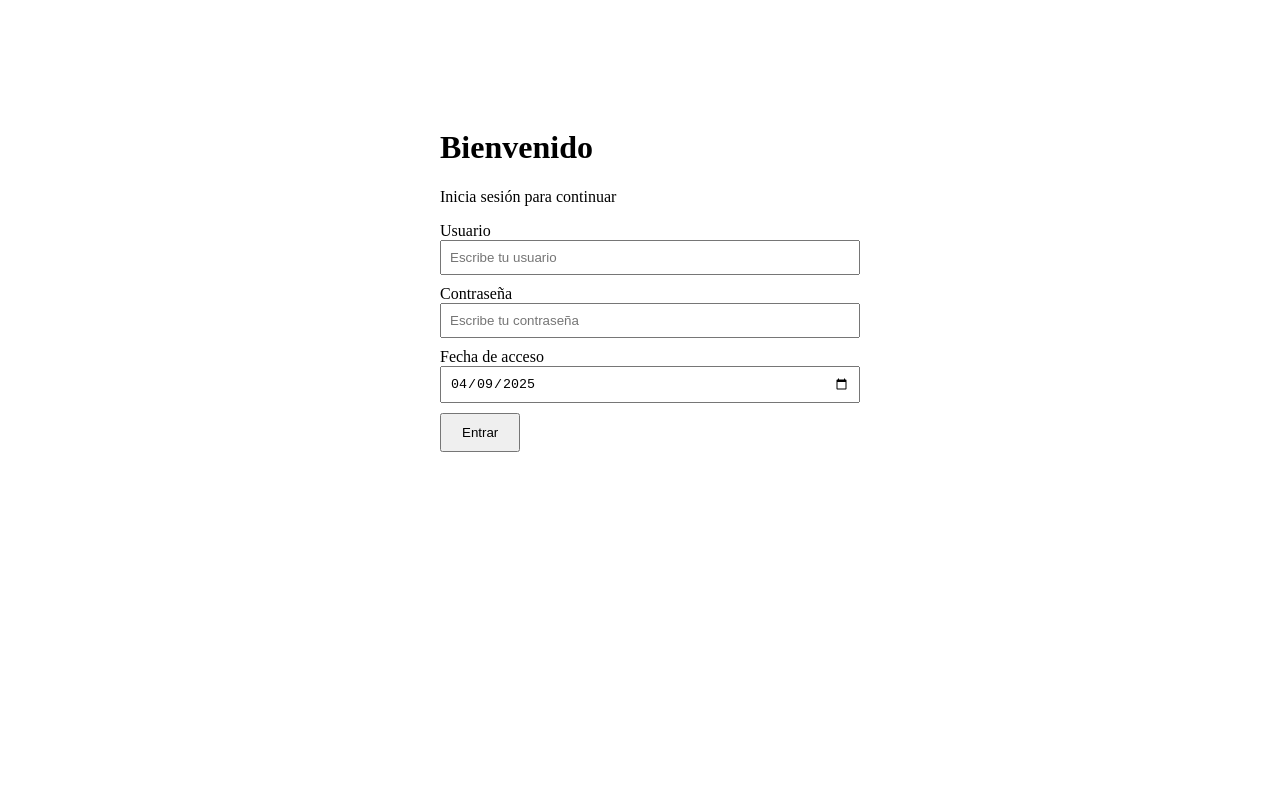
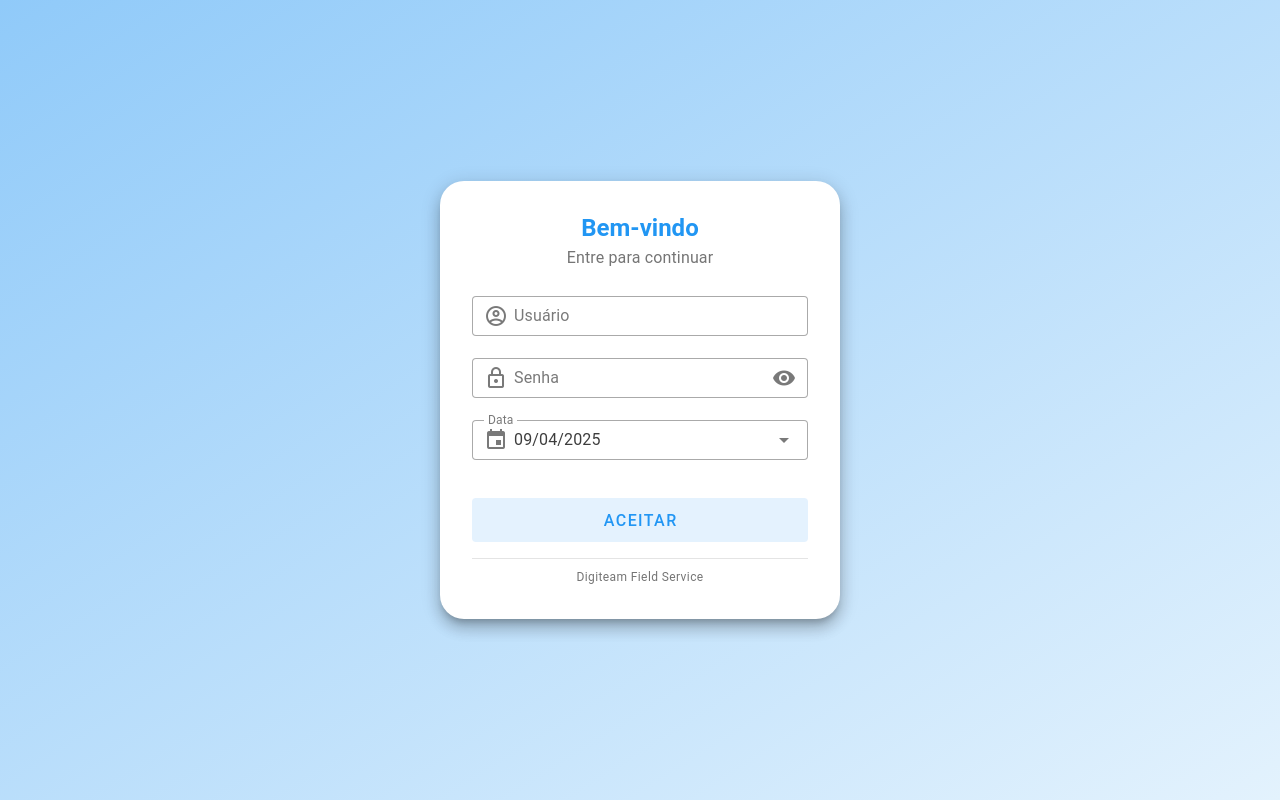
Before and after one commit to RichardLeyvaP/license_management, a Vue app: page / in a window 1280 px wide. Built offline with nearby package versions, Linux system fonts and the light colour scheme.

Commit message:
The login is already with Vuetify

```diff
--- a/src/App.vue
+++ b/src/App.vue
@@ -1,4 +1,5 @@
 <template>
-  <router-view />
-
+  <v-app>
+    <router-view />
+  </v-app>
 </template>
--- a/src/main.js
+++ b/src/main.js
@@ -5,12 +5,14 @@ import router from './router'
 import { createPinia } from 'pinia'
 import { useAuthStore } from './store/auth'
 import { initLocalStorage } from './services/localStorage.service'
+import { vuetify } from './plugins/vuetify'
 
 
 initLocalStorage()
 const app = createApp(App)
 const pinia = createPinia()
 
+app.use(vuetify)
 app.use(pinia)
 app.use(router)
 
--- /dev/null
+++ b/src/pages/LoginPage copy.vue
@@ -0,0 +1,92 @@
+<template>
+  <div class="login min-h-screen flex items-center justify-center bg-gradient-to-br from-blue-200 via-blue-100 to-white p-6">
+    <div class="bg-white rounded-2xl shadow-lg w-full max-w-md p-8 space-y-6">
+      <div class="text-center">
+        <h1 class="text-3xl font-bold text-blue-700 mb-2">Bienvenido</h1>
+        <p class="text-gray-600">Inicia sesión para continuar</p>
+      </div>
+
+      <form @submit.prevent="onLogin" class="space-y-4">
+        <div>
+          <label class="block text-sm font-semibold text-gray-700 mb-1">Usuario</label>
+          <input
+            v-model="username"
+            type="text"
+            placeholder="Escribe tu usuario"
+            class="w-full px-4 py-2 border border-gray-300 rounded-lg focus:outline-none focus:ring-2 focus:ring-blue-400"
+          />
+        </div>
+
+        <div>
+          <label class="block text-sm font-semibold text-gray-700 mb-1">Contraseña</label>
+          <input
+            v-model="password"
+            type="password"
+            placeholder="Escribe tu contraseña"
+            class="w-full px-4 py-2 border border-gray-300 rounded-lg focus:outline-none focus:ring-2 focus:ring-blue-400"
+          />
+        </div>
+
+        <div>
+          <label class="block text-sm font-semibold text-gray-700 mb-1">Fecha de acceso</label>
+          <input
+            v-model="accessDate"
+            type="date"
+            class="w-full px-4 py-2 border border-gray-300 rounded-lg focus:outline-none focus:ring-2 focus:ring-blue-400"
+          />
+        </div>
+
+        <button
+          type="submit"
+          class="w-full bg-blue-600 text-white font-semibold py-2 rounded-lg hover:bg-blue-700 transition duration-300"
+        >
+          Entrar
+        </button>
+
+        <p v-if="error" class="text-red-600 text-center text-sm mt-2">{{ error }}</p>
+      </form>
+    </div>
+  </div>
+</template>
+
+<script setup>
+import { ref } from 'vue'
+import { useAuthStore } from '../store/auth'
+
+const username = ref('')
+const password = ref('')
+const accessDate = ref(new Date().toISOString().substring(0, 10)) // Fecha actual
+const error = ref('')
+const auth = useAuthStore()
+
+const onLogin = async () => {
+  try {
+    await auth.login({
+      username: username.value,
+      password: password.value,
+      date: accessDate.value
+    })
+    // router.push('/dashboard')
+  } catch (err) {
+    error.value = err.message
+  }
+}
+</script>
+<style scoped>
+.login {
+  max-width: 400px;
+  margin: auto;
+  padding-top: 100px;
+}
+input {
+  display: block;
+  margin-bottom: 10px;
+  width: 100%;
+  padding: 8px;
+}
+button {
+  padding: 10px 20px;
+  color: #000;
+  background: #000;
+}
+</style>
--- a/src/pages/LoginPage.vue
+++ b/src/pages/LoginPage.vue
@@ -1,90 +1,218 @@
 <template>
-  <div class="login min-h-screen flex items-center justify-center bg-gradient-to-br from-blue-200 via-blue-100 to-white p-6">
-    <div class="bg-white rounded-2xl shadow-lg w-full max-w-md p-8 space-y-6">
-      <div class="text-center">
-        <h1 class="text-3xl font-bold text-blue-700 mb-2">Bienvenido</h1>
-        <p class="text-gray-600">Inicia sesión para continuar</p>
-      </div>
+  <v-snackbar class="mt-12" location="right top" :timeout="sb_timeout" :color="sb_type" elevation="24"
+    :multi-line="true" vertical v-model="snackbar">
+    <v-row>
+      <v-col md="2">
+        <v-avatar :icon="sb_icon" color="sb_type" size="40"></v-avatar>
+      </v-col>
+      <v-col md="10">
+        <h4>{{ sb_title }}</h4>
+        {{ sb_message }}
+      </v-col>
+    </v-row>
+  </v-snackbar>
 
-      <form @submit.prevent="onLogin" class="space-y-4">
-        <div>
-          <label class="block text-sm font-semibold text-gray-700 mb-1">Usuario</label>
-          <input
-            v-model="username"
-            type="text"
-            placeholder="Escribe tu usuario"
-            class="w-full px-4 py-2 border border-gray-300 rounded-lg focus:outline-none focus:ring-2 focus:ring-blue-400"
-          />
-        </div>
+  <div
+  class="d-flex align-center justify-center"
+  style="min-height: 100%; background: linear-gradient(to bottom right, #90CAF9, #E3F2FD);"
+>
+  <v-container fluid>
+    <v-row justify="center">
+      <v-col
+        cols="11"
+        sm="6"
+        md="5"
+        lg="4"
+        xl="2"
+      >
+        <v-card elevation="10" class="pa-8" rounded="xl">
+          <v-form ref="form" v-model="valid" enctype="multipart/form-data">
+            <div class="text-center mb-6">
+              <h2 class="text-h5 font-weight-bold text-blue">Bem-vindo</h2>
+              <div class="text-subtitle-1 text-grey-darken-1">Entre para continuar</div>
+            </div>
 
-        <div>
-          <label class="block text-sm font-semibold text-gray-700 mb-1">Contraseña</label>
-          <input
-            v-model="password"
-            type="password"
-            placeholder="Escribe tu contraseña"
-            class="w-full px-4 py-2 border border-gray-300 rounded-lg focus:outline-none focus:ring-2 focus:ring-blue-400"
-          />
-        </div>
+            <v-text-field
+              v-model="editedItem.email"
+              label="Usuário"
+              prepend-inner-icon="mdi-account-circle-outline"
+              variant="outlined"
+              :density="$vuetify.display.smAndDown ? 'comfortable' : 'compact'"
+            />
 
-        <div>
-          <label class="block text-sm font-semibold text-gray-700 mb-1">Fecha de acceso</label>
-          <input
-            v-model="accessDate"
-            type="date"
-            class="w-full px-4 py-2 border border-gray-300 rounded-lg focus:outline-none focus:ring-2 focus:ring-blue-400"
-          />
-        </div>
+            <v-text-field
+              v-model="editedItem.password"
+              label="Senha"
+              :append-inner-icon="visible ? 'mdi-eye-off' : 'mdi-eye'"
+              :type="visible ? 'text' : 'password'"
+              prepend-inner-icon="mdi-lock-outline"
+              @click:append-inner="visible = !visible"
+              variant="outlined"
+              :density="$vuetify.display.smAndDown ? 'comfortable' : 'compact'"
+            />
 
-        <button
-          type="submit"
-          class="w-full bg-blue-600 text-white font-semibold py-2 rounded-lg hover:bg-blue-700 transition duration-300"
-        >
-          Entrar
-        </button>
+            <v-menu
+              v-model="menu"
+              :close-on-content-click="false"
+              transition="scale-transition"
+              offset-y
+              min-width="auto"
+            >
+              <template #activator="{ props }">
+                <v-text-field
+                  v-model="editedItem.fecha"
+                  label="Data"
+                  prepend-inner-icon="mdi-calendar"
+                  readonly
+                  v-bind="props"
+                  @click="menu = true"
+                  :append-inner-icon="menu ? 'mdi-menu-up' : 'mdi-menu-down'"
+                  variant="outlined"
+                  :density="$vuetify.display.smAndDown ? 'comfortable' : 'compact'"
+                />
+              </template>
 
-        <p v-if="error" class="text-red-600 text-center text-sm mt-2">{{ error }}</p>
-      </form>
-    </div>
-  </div>
+              <v-date-picker
+                v-model="editedItem.fecha"
+                @update:model-value="onDateSelected"
+                color="primary"
+              />
+            </v-menu>
+
+            <v-btn
+              block
+              color="blue"
+              class="mt-4"
+              size="large"
+              variant="tonal"
+              :loading="loading"
+              :disabled="!valid"
+              @click="login"
+            >
+              Aceitar
+            </v-btn>
+
+            <v-divider class="mt-4 mb-2" />
+
+            <div class="text-center text-caption text-grey-darken-1">
+              Digiteam Field Service
+            </div>
+          </v-form>
+        </v-card>
+      </v-col>
+    </v-row>
+  </v-container>
+</div>
+
 </template>
 
-<script setup>
+<script>
 import { ref } from 'vue'
 import { useAuthStore } from '../store/auth'
+export default {
+  data: () => ({
+    visible: false,
+    loading: false,
+    valid: true,
+    snackbar: false,
+    sb_type: '',
+    sb_message: '',
+    sb_timeout: 2000,
+    sb_title: '',
+    sb_icon: '',
+    branches: [],
+    user: [],
+    data: {},
+    editedItem: {
+      password: '',
+      branch_id: '',
+      business_id: '',
+      email: '',
+      fecha: '',
+    },
+    menu: false,
+    defaultItem: {
+      password: '',
+      branch_id: '',
+      business_id: '',
+      email: ''
+    },
+    requiredRules: [(v) => !!v || "El campo es requerido"],
+  }),
+  mounted() {
+    this.editedItem.fecha = this.formatDate(new Date());
+  },
+  setup() {
+    const username = ref('')
+    const password = ref('')
+    const accessDate = ref(new Date().toISOString().substring(0, 10))
+    const error = ref('')
+    const auth = useAuthStore()
 
-const username = ref('')
-const password = ref('')
-const accessDate = ref(new Date().toISOString().substring(0, 10)) // Fecha actual
-const error = ref('')
-const auth = useAuthStore()
+    return {
+      username,
+      password,
+      accessDate,
+      error,
+      auth
+    }
+  },
+  methods: {
+    setMenu() {
+      this.menu = !this.menu;
+    },
+    formatDate(date) {
+      const d = new Date(date);
+      const day = String(d.getDate()).padStart(2, '0');
+      const month = String(d.getMonth() + 1).padStart(2, '0');
+      const year = d.getFullYear();
+      return `${day}/${month}/${year}`;
+    }    ,
+    onDateSelected(value) {
+      this.editedItem.fecha = this.formatDate(value);
+      this.menu = false;
+    },
 
-const onLogin = async () => {
-  try {
-    await auth.login({
-      username: username.value,
-      password: password.value,
-      date: accessDate.value
+    showAlert(sb_type, sb_message, sb_timeout) {
+      this.sb_type = sb_type;
+      this.sb_timeout = sb_timeout;
+      this.sb_message = sb_message;
+      this.snackbar = true;
+
+      const alertConfig = {
+        success: { title: 'Éxito', icon: 'mdi-check-circle' },
+        error: { title: 'Error', icon: 'mdi-alert-circle' },
+        warning: { title: 'Advertencia', icon: 'mdi-alert' }
+      };
+
+      const config = alertConfig[sb_type] || {};
+      this.sb_title = config.title || '';
+      this.sb_icon = config.icon || '';
+    },
+
+    async login() {
+      this.loading = true;
+      try {
+        this.data = {
+          email: this.editedItem.email,
+          password: this.editedItem.password,
+          branch_id: this.editedItem.branch_id
+        };
+
+
+        await this.auth.login({
+      username: this.editedItem.email,
+      password: this.editedItem.password,
+      date: this.accessDate
     })
-    // router.push('/dashboard')
-  } catch (err) {
-    error.value = err.message
+
+      } catch (error) {
+        this.showAlert('warning', error.message || 'Error inesperado', 2000);
+      } finally {
+        this.loading = false;
+      }
+
+    }
   }
 }
 </script>
-<style scoped>
-.login {
-  max-width: 400px;
-  margin: auto;
-  padding-top: 100px;
-}
-input {
-  display: block;
-  margin-bottom: 10px;
-  width: 100%;
-  padding: 8px;
-}
-button {
-  padding: 10px 20px;
-}
-</style>
--- /dev/null
+++ b/src/plugins/vuetify.js
@@ -0,0 +1,20 @@
+
+import 'vuetify/styles'
+import { createVuetify } from 'vuetify'
+import { aliases, mdi } from 'vuetify/iconsets/mdi'
+
+import '@mdi/font/css/materialdesignicons.css' // iconos mdi
+
+export const vuetify = createVuetify({
+  icons: {
+    defaultSet: 'mdi',
+    aliases,
+    sets: {
+      mdi,
+    },
+  },
+  theme: {
+   // defaultTheme: 'dark', // o 'light'
+    defaultTheme: 'light', // o 'light'
+  },
+})
--- a/src/store/auth.js
+++ b/src/store/auth.js
@@ -8,13 +8,10 @@ export const useAuthStore = defineStore('auth', () => {
 
   const login = ({ username, password, date }) => {
     const users = getUsers()
-    alert('Users: ' + JSON.stringify(users));
-    console.log('Usuarios cargados:', users)
-   // alert('Login attempt: ' + username + ' ' + password + ' ' + date);
+
     const foundUser = users.find(
       (u) => u.username === username && u.password === password
     )
-    alert ('Found user: ' + JSON.stringify(foundUser));
     if (!foundUser) {
       alert('Credenciales incorrectas')
     }
--- a/vite.config.js
+++ b/vite.config.js
@@ -1,10 +1,11 @@
 import { defineConfig } from 'vite'
 import vue from '@vitejs/plugin-vue'
 import path from 'path'
+import vuetify from 'vite-plugin-vuetify'
 
 // https://vite.dev/config/
 export default defineConfig({
-  plugins: [vue()],
+  plugins: [vue(), vuetify({ autoImport: true })],
   resolve: {
     alias: {
       '@': path.resolve(__dirname, './src'),
```
Also changed, not shown: package.json (+6 -1 lines), 1 other file (tests, documents, lock files or other folders).
